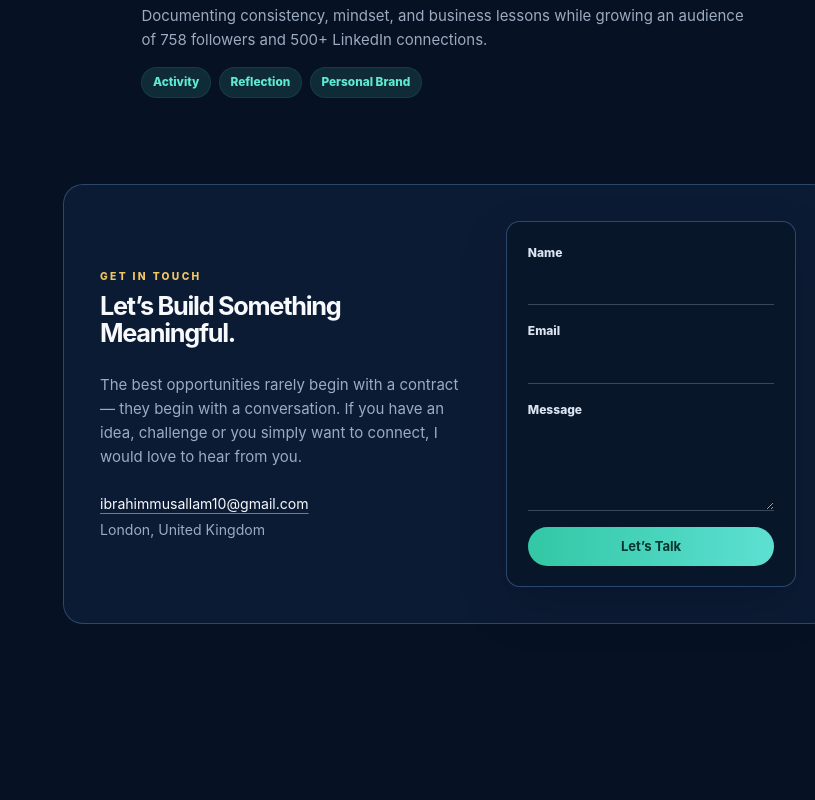
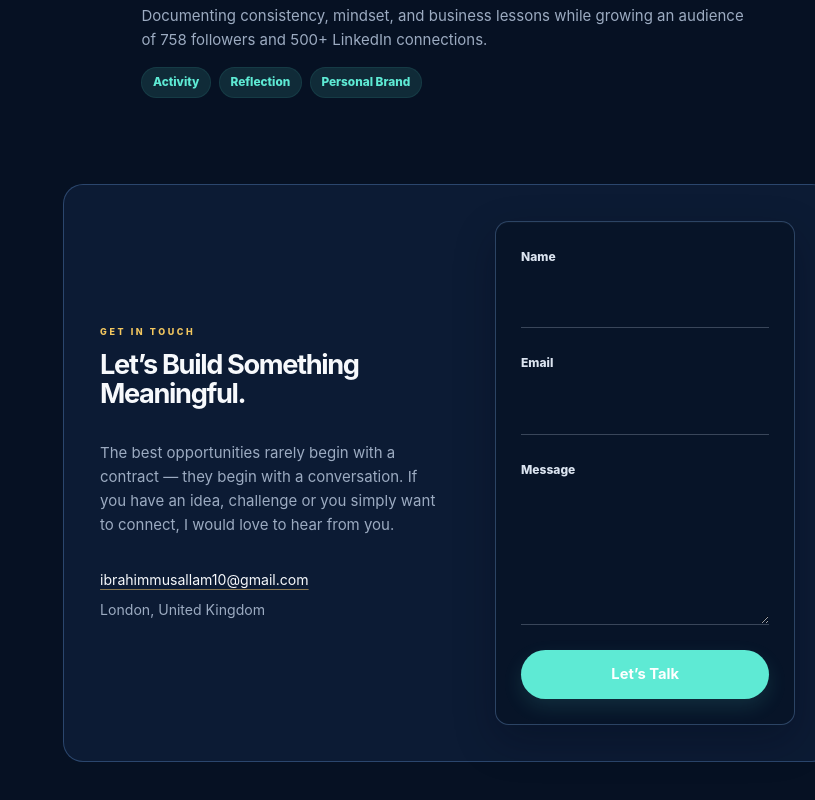
Before and after one commit to ibrahimmusallam10/Ibrahim-sConciergeUK, a React (Vite) app: page / in a window 1280 px wide. Shown: the part 3293-4093 px from the top of the page, without its empty margins (465-1280 px from the left). Before the commit the page ends 4005 px from the top, so only its background shows below. Built offline with nearby package versions, Linux system fonts and the light colour scheme.

Commit message:
Polish contact section details

```diff
--- a/src/styles.css
+++ b/src/styles.css
@@ -284,8 +284,8 @@ h3 {
 
 .contact-section {
   display: grid;
-  grid-template-columns: minmax(350px, 1fr) minmax(250px, 290px);
-  gap: clamp(1.5rem, 2.5vw, 2rem);
+  grid-template-columns: minmax(330px, 1fr) minmax(250px, 300px);
+  gap: clamp(2.5rem, 4vw, 3.25rem);
   align-items: center;
   width: calc(100% + 8rem);
   margin-left: -4rem;
@@ -301,7 +301,7 @@ h3 {
 }
 
 .contact-heading {
-  margin-bottom: 1.6rem;
+  margin-bottom: 2rem;
 }
 
 .contact-copy {
@@ -309,8 +309,8 @@ h3 {
 }
 
 .contact-intro h2 {
-  margin-bottom: 1rem;
-  font-size: clamp(1.4rem, 2.2vw, 1.58rem);
+  margin-bottom: 1.15rem;
+  font-size: clamp(1.5rem, 2.35vw, 1.7rem);
   font-weight: 700;
   letter-spacing: -0.05em;
   text-transform: none;
@@ -318,22 +318,22 @@ h3 {
 }
 
 .contact-copy > p {
-  margin-bottom: 1.5rem;
+  margin-bottom: 2rem;
   color: var(--muted);
 }
 
 .contact-kicker {
-  margin: 0 0 0.55rem;
+  margin: 0 0 0.7rem;
   color: #f3c75f;
-  font-size: 0.64rem;
+  font-size: 0.56rem;
   font-weight: 800;
-  letter-spacing: 0.23em;
+  letter-spacing: 0.29em;
   text-transform: uppercase;
 }
 
 .contact-details {
   display: grid;
-  gap: 0.2rem;
+  gap: 0.45rem;
   font-size: 0.88rem;
 }
 
@@ -358,19 +358,19 @@ h3 {
     "message-label"
     "message-input"
     "action";
-  row-gap: 0.2rem;
+  row-gap: 0.35rem;
   grid-column: 2;
   grid-row: 1;
   align-self: center;
   justify-self: end;
   width: 100%;
   max-width: 300px;
-  padding: 1.3rem;
+  padding: 1.55rem;
   color: var(--text);
-  background: #08162a;
-  border: 1px solid rgba(67, 103, 151, 0.62);
+  background: #071428;
+  border: 1px solid rgba(83, 116, 160, 0.5);
   border-radius: 0.85rem;
-  box-shadow: 0 1.25rem 3rem rgba(2, 6, 23, 0.2);
+  box-shadow: 0 1rem 2.5rem rgba(1, 7, 20, 0.28), inset 0 1px 0 rgba(255, 255, 255, 0.025);
 }
 
 .contact-form label[for="contact-name"] {
@@ -398,7 +398,7 @@ h3 {
 }
 
 .contact-form label {
-  margin-bottom: 0.15rem;
+  margin-bottom: 0.3rem;
   font-size: 0.75rem;
   font-weight: 800;
 }
@@ -406,8 +406,9 @@ h3 {
 .contact-form input,
 .contact-form textarea {
   width: 100%;
-  margin-bottom: 0.8rem;
-  padding: 0.4rem 0;
+  min-height: 3.25rem;
+  margin-bottom: 1.2rem;
+  padding: 0.75rem 0.1rem;
   color: var(--heading);
   background: transparent;
   border: 0;
@@ -417,6 +418,10 @@ h3 {
   outline: none;
   resize: vertical;
   transition: border-color 180ms ease, box-shadow 180ms ease;
+}
+
+.contact-form textarea {
+  min-height: 8.5rem;
 }
 
 .contact-form input:focus,
@@ -429,22 +434,24 @@ h3 {
   grid-area: action;
   justify-self: stretch;
   width: 100%;
-  min-height: 2.45rem;
-  padding: 0.55rem 0.9rem;
-  color: #08352f;
-  background: linear-gradient(90deg, #32c7a5, #5de0d2);
+  min-height: 3.05rem;
+  padding: 0.72rem 1rem;
+  color: #ffffff;
+  background: var(--accent);
   border: 0;
   border-radius: 999px;
   font: inherit;
-  font-size: 0.82rem;
+  font-size: 0.92rem;
   font-weight: 700;
   cursor: pointer;
-  transition: background 180ms ease, transform 180ms ease;
+  box-shadow: 0 0.5rem 1.25rem rgba(94, 234, 212, 0.12);
+  transition: background 180ms ease, box-shadow 180ms ease, transform 180ms ease;
 }
 
 .contact-form button:hover {
-  background: #99f6e4;
-  transform: translateY(-1px);
+  background: #75f0de;
+  box-shadow: 0 0.7rem 1.5rem rgba(94, 234, 212, 0.2);
+  transform: translateY(-2px);
 }
 
 .contact-form button:focus-visible {
@@ -479,9 +486,20 @@ h3 {
   }
 
   .contact-section {
-    grid-template-columns: minmax(0, 1fr) minmax(250px, 285px);
+    grid-template-columns: 1fr;
     width: 100%;
     margin-left: 0;
+  }
+
+  .contact-intro,
+  .contact-form {
+    grid-column: 1;
+  }
+
+  .contact-form {
+    grid-row: auto;
+    justify-self: stretch;
+    max-width: none;
   }
 }
 
```
